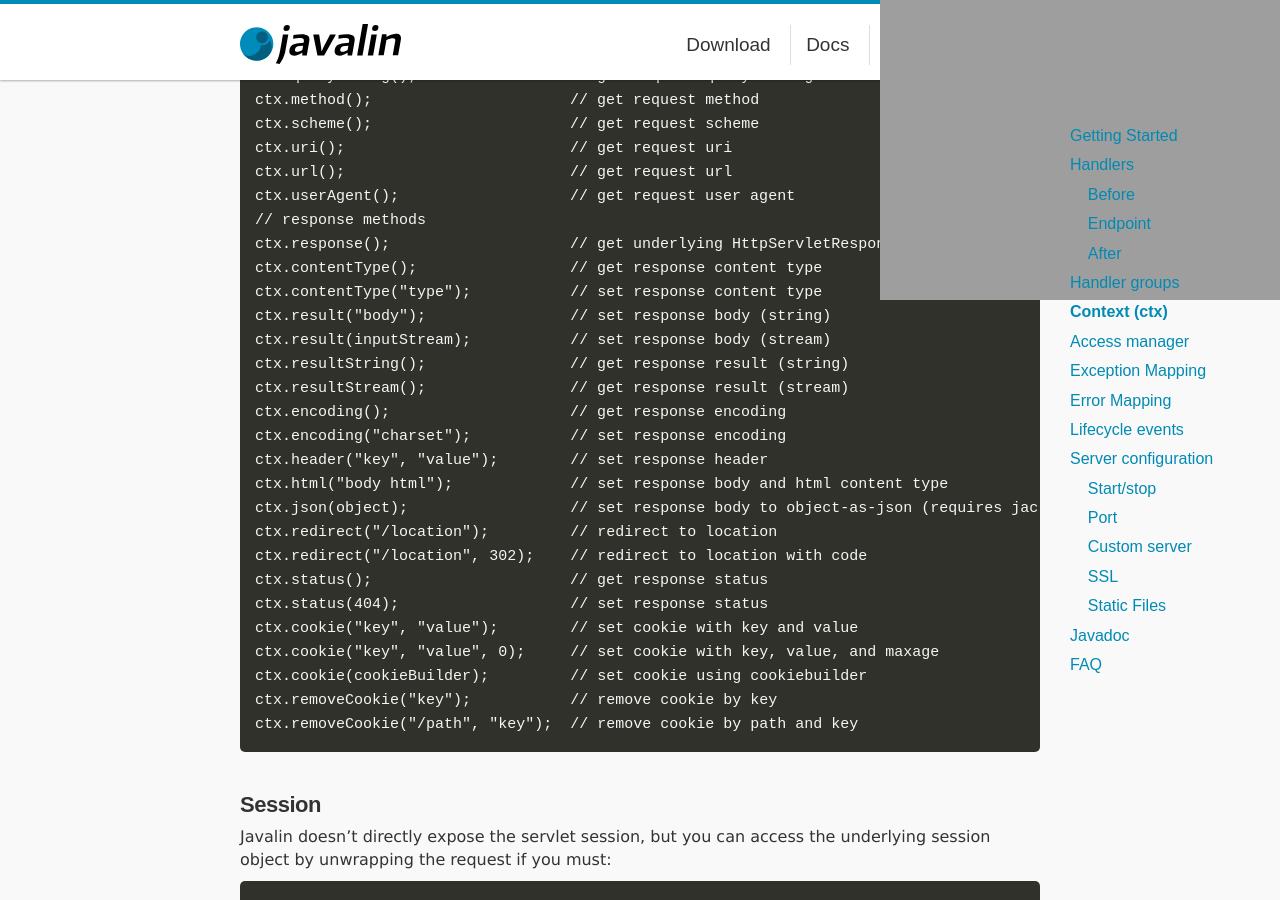
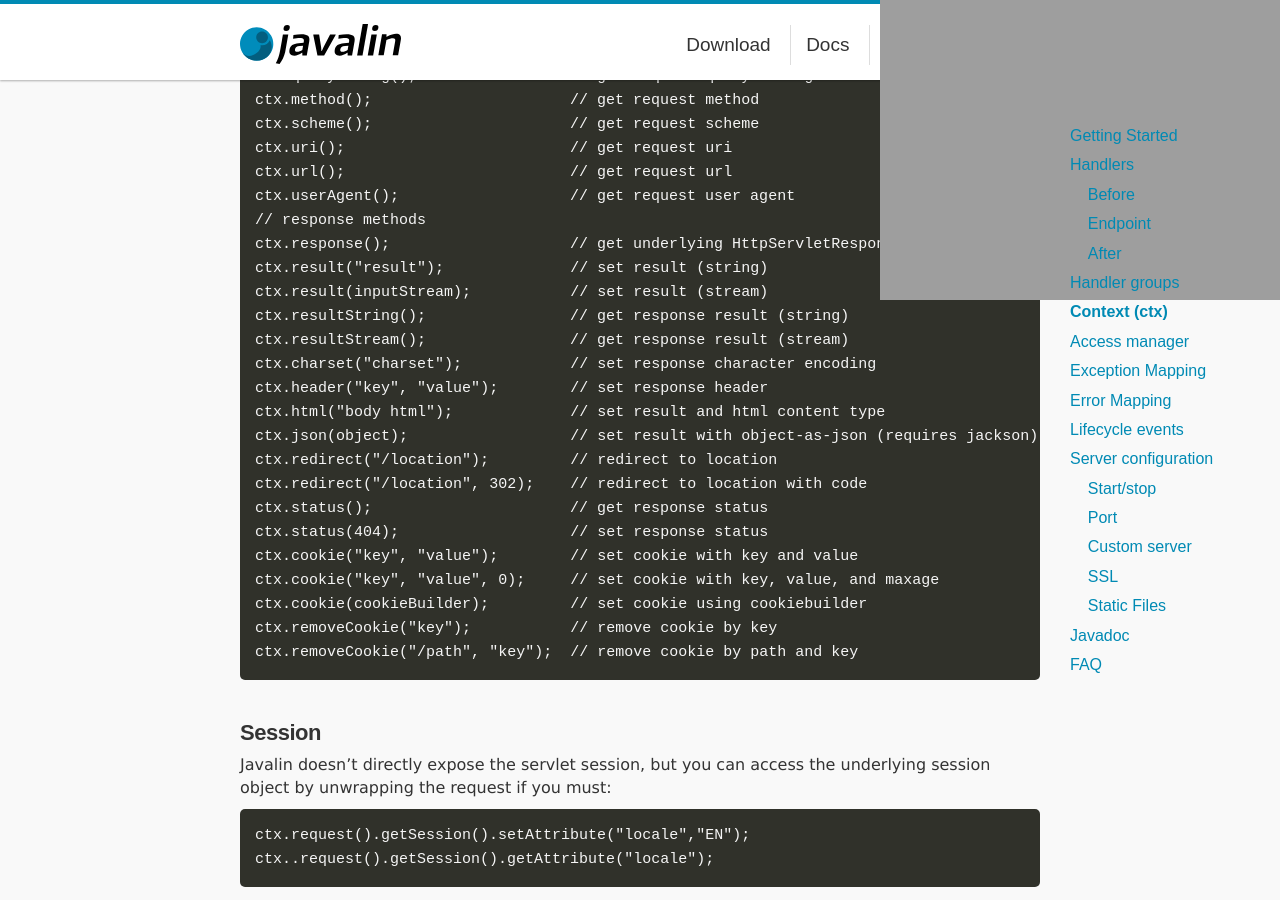
Before and after one commit to javalin/website, a Jekyll site: the page built from pages/docs.md, in a window 1280 px wide and 900 px high, scrolled down 4270 px. Built offline with Jekyll 4.4.1, drawn with Linux system fonts in a browser that asks for light colours; some of the changed text lies outside the part shown.

Commit message:
Fix docs

```diff
--- a/pages/docs.md
+++ b/pages/docs.md
@@ -60,7 +60,7 @@ The before-, endpoint- and after-handlers require three parts:
 * A path, ex: `/`, `/hello-world`
 * A handler implementation `ctx -> { ... }`
 
-The `Handler` interface has a void return type, so you should update the `response` object to return data to the user.
+The `Handler` interface has a void return type, so you have to use  `ctx.result()` to return data to the user.
 
 ### Before handlers
 Before-handlers are matched before every request (including static files, if you enable those).
@@ -248,17 +248,14 @@ ctx.url();                         // get request url
 ctx.userAgent();                   // get request user agent
 // response methods
 ctx.response();                    // get underlying HttpServletResponse
-ctx.contentType();                 // get response content type
-ctx.contentType("type");           // set response content type
-ctx.result("body");                // set response body (string)
-ctx.result(inputStream);           // set response body (stream)
+ctx.result("result");              // set result (string)
+ctx.result(inputStream);           // set result (stream)
 ctx.resultString();                // get response result (string)
 ctx.resultStream();                // get response result (stream)
-ctx.encoding();                    // get response encoding
-ctx.encoding("charset");           // set response encoding
+ctx.charset("charset");            // set response character encoding
 ctx.header("key", "value");        // set response header
-ctx.html("body html");             // set response body and html content type
-ctx.json(object);                  // set response body to object-as-json (requires jackson)
+ctx.html("body html");             // set result and html content type
+ctx.json(object);                  // set result with object-as-json (requires jackson)
 ctx.redirect("/location");         // redirect to location
 ctx.redirect("/location", 302);    // redirect to location with code
 ctx.status();                      // get response status
```
